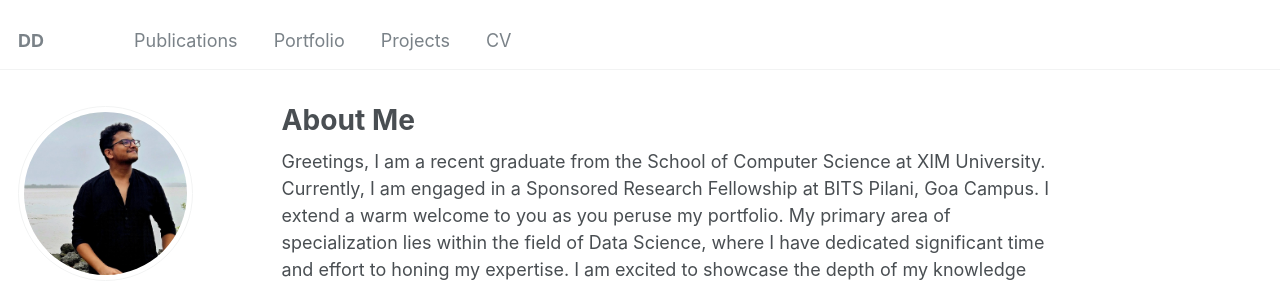
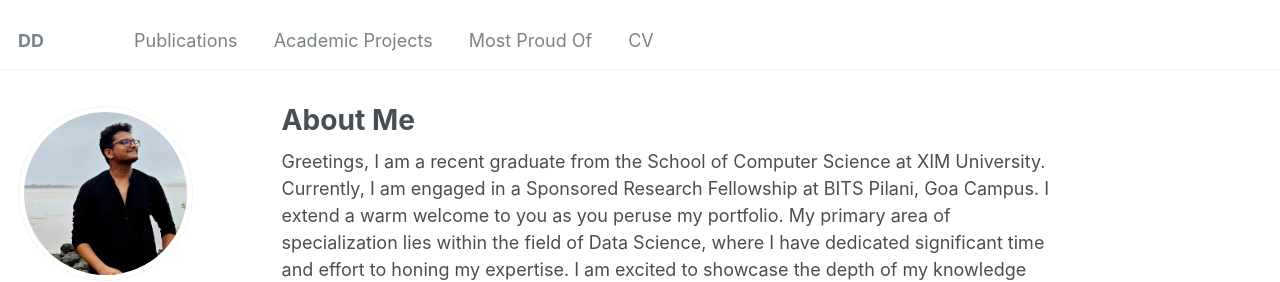
Before and after one commit to DebanshuCS/DDAcademia, a Jekyll site: the page built from _pages/about.md, in a window 1280 px wide. Shown: the top 282 px of the page. Built offline with Jekyll 4.4.1, drawn with Linux system fonts in a browser that asks for light colours; some web fonts are replaced.

Commit message:
changed navigation names, edited the yml file.

```diff
--- a/_data/navigation.yml
+++ b/_data/navigation.yml
@@ -8,10 +8,10 @@ main:
   - title: "Publications"
     url: /publications/
 
-  - title: "Portfolio"
+  - title: "Academic Projects"
     url: /portfolio/
 
-  - title: "Projects"
+  - title: "Most Proud Of"
     url: /year-archive/
 
   - title: "CV"
```
